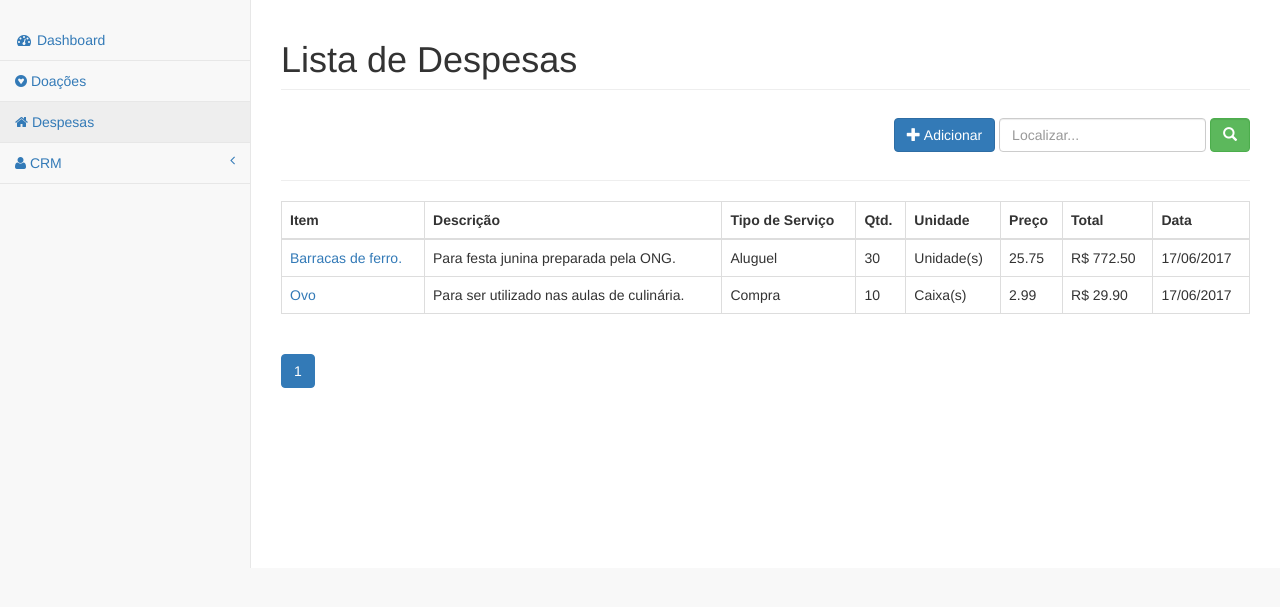
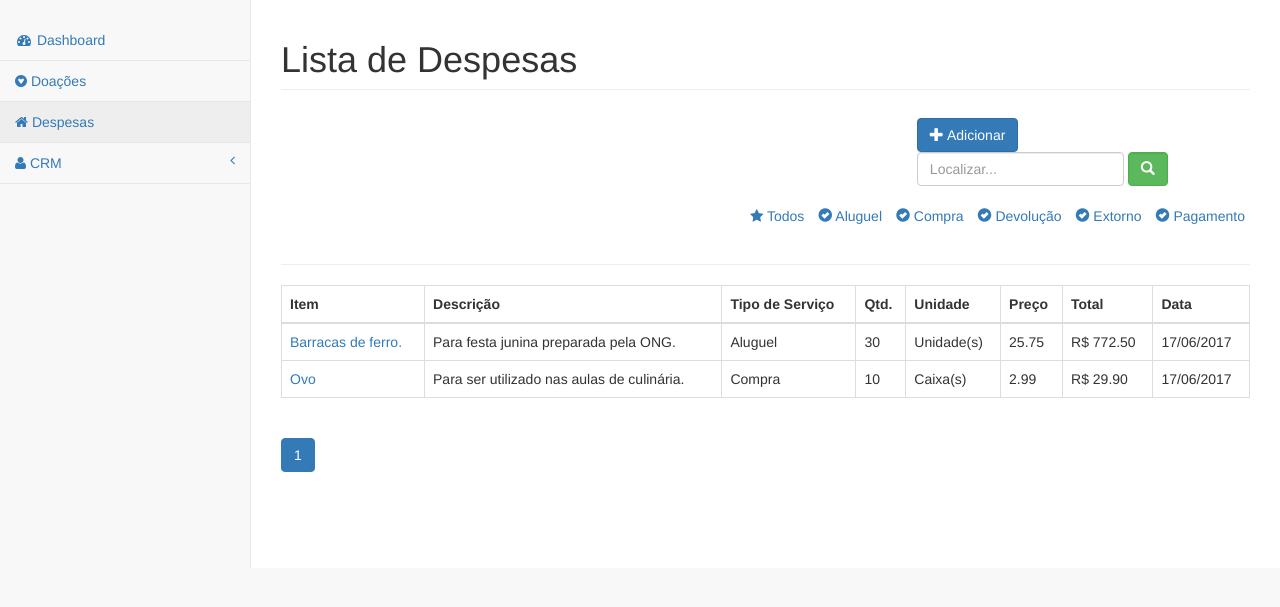
Before and after one commit to Lucasfeelix/ong-joao-de-barro, a Django app: page /despesas/ in a window 1280 px wide. Shown: the part 51-658 px from the top of the page. Run offline with Django 3.2, Linux system fonts and the light colour scheme; a user stored in the database is signed in; data comes from the database, SQL or seed files in the repository; both versions use the stored data as it was after the commit; some libraries are stand-ins or nearby versions.

Commit message:
Adição de opções de pesquisas por botões em expenses_list.html, adição de arquivo mixins.py e herança de mixins em views.py (expenses)

```diff
--- /dev/null
+++ b/expenses/mixins.py
@@ -0,0 +1,21 @@
+from datetime import datetime
+from django.db.models import Q
+from django.core.exceptions import ObjectDoesNotExist
+from .models import Expenses
+
+
+class ExpensestMixin(object):
+    def get_queryset(self):
+        super(ExpensestMixin, self).get_queryset()
+        c = Expenses.objects.all().order_by('-date')
+        if self.request.GET.get('service_type') == 'Aluguel':
+            c = c.filter(service_type='Aluguel')
+        elif self.request.GET.get('service_type') == 'Compra':
+            c = c.filter(service_type='Compra')
+        elif self.request.GET.get('service_type') == 'Devolução':
+            c = c.filter(service_type='Devolução')
+        elif self.request.GET.get('service_type') == 'Extorno':
+            c = c.filter(service_type='Extorno')
+        elif self.request.GET.get('service_type') == 'Pagamento':
+            c = c.filter(service_type='Pagamento')
+        return c
--- a/expenses/templates/expenses/expenses_list.html
+++ b/expenses/templates/expenses/expenses_list.html
@@ -12,22 +12,33 @@
     <div class="col-md-12">
       <form class="navbar-form navbar-right" action="." method="get">
           <!-- add -->
+          <div class="col-md-offset-4">
             <a href="{% url 'expenses:expense_add' %}">
               <button id="new_customer" type="button" class="btn btn-primary">
                 <span class="glyphicon glyphicon-plus"></span> Adicionar
               </button>
             </a>
+            <!-- search form -->
+            <div class="form-group">
+              <input id="search_box" name="search_box" type="text" placeholder="Localizar..." class="form-control">
+              <button type="submit" class="btn btn-success form-control"><span class="glyphicon glyphicon-search"></span></button>
+            </div>
+          </div>
+          <br>
+          <!-- search links -->
+          <ul class="list-inline text-right">
+            <li><a href="{% url 'expenses:expense' %}"><span class="fa fa-star status-aprovado"></span> Todos</a></li>
+            <li><a href="?service_type=Aluguel" name="aluguel"><span class="glyphicon glyphicon-ok-sign ok"></span> Aluguel</a></li>
+            <li><a href="?service_type=Compra" name="compra"><span class="glyphicon glyphicon-ok-sign ok"></span> Compra</a></li>
+            <li><a href="?service_type=Devolução" name="devolução"><span class="glyphicon glyphicon-ok-sign ok"></span> Devolução</a></li>
+            <li><a href="?service_type=Extorno" name="extorno"><span class="glyphicon glyphicon-ok-sign ok"></span> Extorno</a></li>
+            <li><a href="?service_type=Pagamento" name="pagamento"><span class="glyphicon glyphicon-ok-sign ok"></span> Pagamento</a></li>
+          </ul>
           <!--
             <button id="new_customer" type="button" class="btn btn-danger">
             <span class="glyphicon glyphicon-remove"></span> Remover
             </button>
           -->
-
-          <!-- search form -->
-          <div class="form-group">
-            <input id="search_box" name="search_box" type="text" placeholder="Localizar..." class="form-control">
-            <button type="submit" class="btn btn-success form-control"><span class="glyphicon glyphicon-search"></span></button>
-          </div>
       </form>
     </div>
     <div class="col-md-12">
--- a/expenses/views.py
+++ b/expenses/views.py
@@ -4,14 +4,15 @@ from django.core.urlresolvers import reverse_lazy
 from django.contrib.auth.mixins import LoginRequiredMixin
 from expenses.models import Expenses
 from expenses.forms import ExpensesAddForm
+from expenses.mixins import ExpensestMixin
 
 
-class ExpensesListView(LoginRequiredMixin, ListView):
+class ExpensesListView(ExpensestMixin, LoginRequiredMixin, ListView):
     template_name = 'expenses/expenses_list.html'
     context_object_name = 'expenses'
     model = Expenses
-    queryset = Expenses.objects.all().order_by('-date')
     paginate_by = 10
+    # queryset = Expenses.objects.all().order_by('-date')
 
 
 class ExpensesDetailView(LoginRequiredMixin, DetailView):
```
Also changed, not shown: db.sqlite3. Lines whose indentation alone changed are shown as unchanged.
